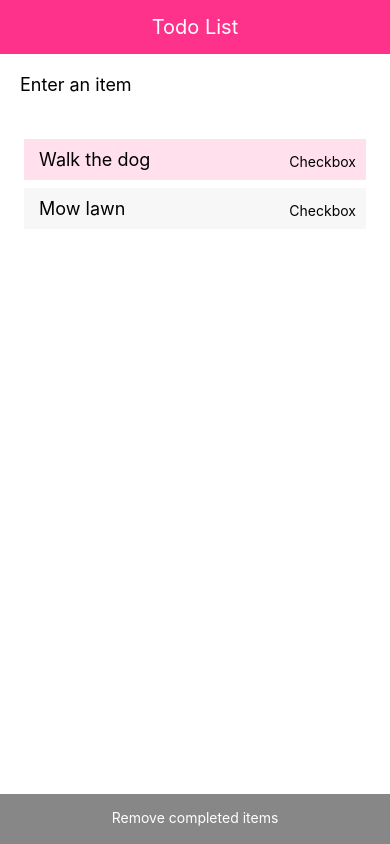
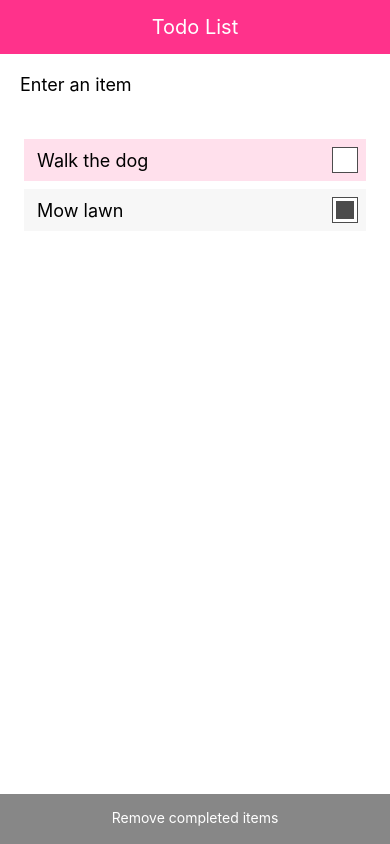
Before and after one commit to clarawrsong/First-React-Native-Project, a React Native app: screen / in a window 390 px wide. Built offline with nearby package versions, Linux system fonts and the light colour scheme.

Commit message:
added checkboxes

```diff
--- a/App.js
+++ b/App.js
@@ -39,13 +39,32 @@ export default class App extends Component {
     this.setState({todos: [newItem, ...todos]});
   }
 
+  toggleCheck = (i) => {
+    const {todos} = this.state;
+    const newTodos = [];
+    const newCompleted = i.completed ? false: true;
+
+    this.state.todos.forEach((item) => {
+      if (item.text === i.text) {
+        var newItem = {
+          text: i.text,
+          completed: newCompleted
+        }
+        newTodos.push(newItem)
+      } else {
+        newTodos.push(item)
+      }
+    })
+    this.setState({todos: newTodos});
+  }
+
   render() {
     // console.log(this.state.todos)
     return (
       <View style={styles.container}>
         <Title />
         <Input changeText={this.onChangeText} addItem={this.addItem}/>
-        <List list={this.state.todos}/>
+        <List list={this.state.todos} toggleCheck={this.toggleCheck}/>
         <Footer />
       </View>
     );
--- a/components/Checkbox.js
+++ b/components/Checkbox.js
@@ -1,22 +1,37 @@
 import React, {Component} from 'react';
-import { StyleSheet, Text, View } from 'react-native';
+import { StyleSheet, Text, View, TouchableOpacity } from 'react-native';
 
 
 const styles = StyleSheet.create({
   box: {
-    alignSelf: 'flex-end',
+    alignSelf:'center',
+    justifyContent:'center',
+    height: 26,
+    width: 26,
+    borderWidth:1,
+    borderColor: '#4c4c4c',
+    backgroundColor: 'white',
   },
   check: {
-
+    height: 18,
+    width: 18,
+    backgroundColor: '#4c4c4c',
+    alignSelf:'center'
   }
 });
 
 export default class Checkbox extends Component {
+
   render() {
+    const {item} = this.props;
+    var checkStyle = this.props.checked ? styles.check : null;
     return (
-      <View style={styles.box}>
-        <Text>Checkbox</Text>
-      </View>
+      <TouchableOpacity
+        style={styles.box}
+        onPress={() => {this.props.toggleCheck(item)}}
+      >
+        <View style={checkStyle}/>
+      </TouchableOpacity>
     );
   }
 }
--- a/components/List.js
+++ b/components/List.js
@@ -9,7 +9,7 @@ const styles = StyleSheet.create({
   },
   item: {
     margin: 4,
-    padding: 10,
+    padding: 8,
     backgroundColor: '#ffe0ec',
     flexDirection: 'row',
     justifyContent: 'space-between'
@@ -18,7 +18,8 @@ const styles = StyleSheet.create({
     backgroundColor: '#f7f7f7'
   },
   text: {
-    fontSize: 18
+    fontSize: 18,
+    alignSelf:'center'
   }
 });
 
@@ -29,7 +30,7 @@ export default class List extends Component {
     return (
       <View style={itemStyle} >
         <Text style={styles.text}> {item.text} </Text>
-        <Checkbox />
+        <Checkbox item={item} checked={item.completed} toggleCheck={this.props.toggleCheck}/>
       </View>
     )
   }
```
